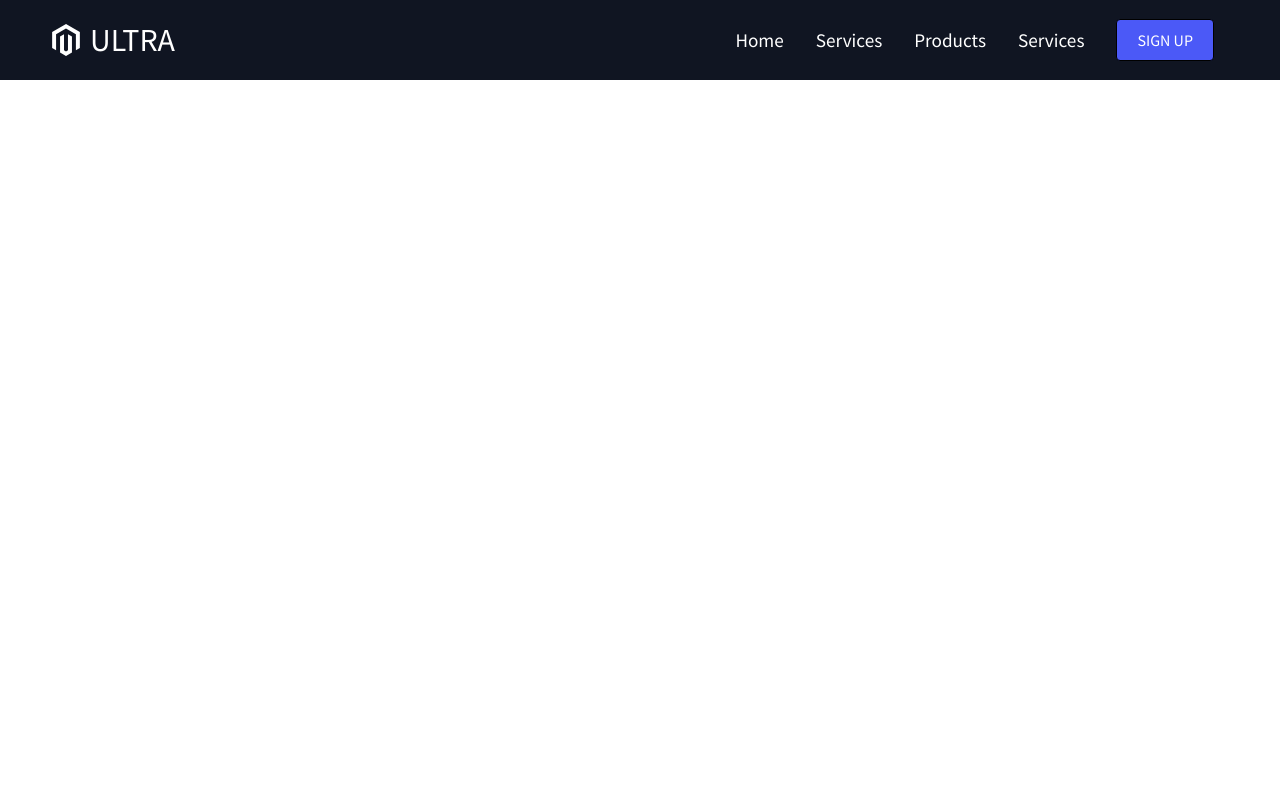
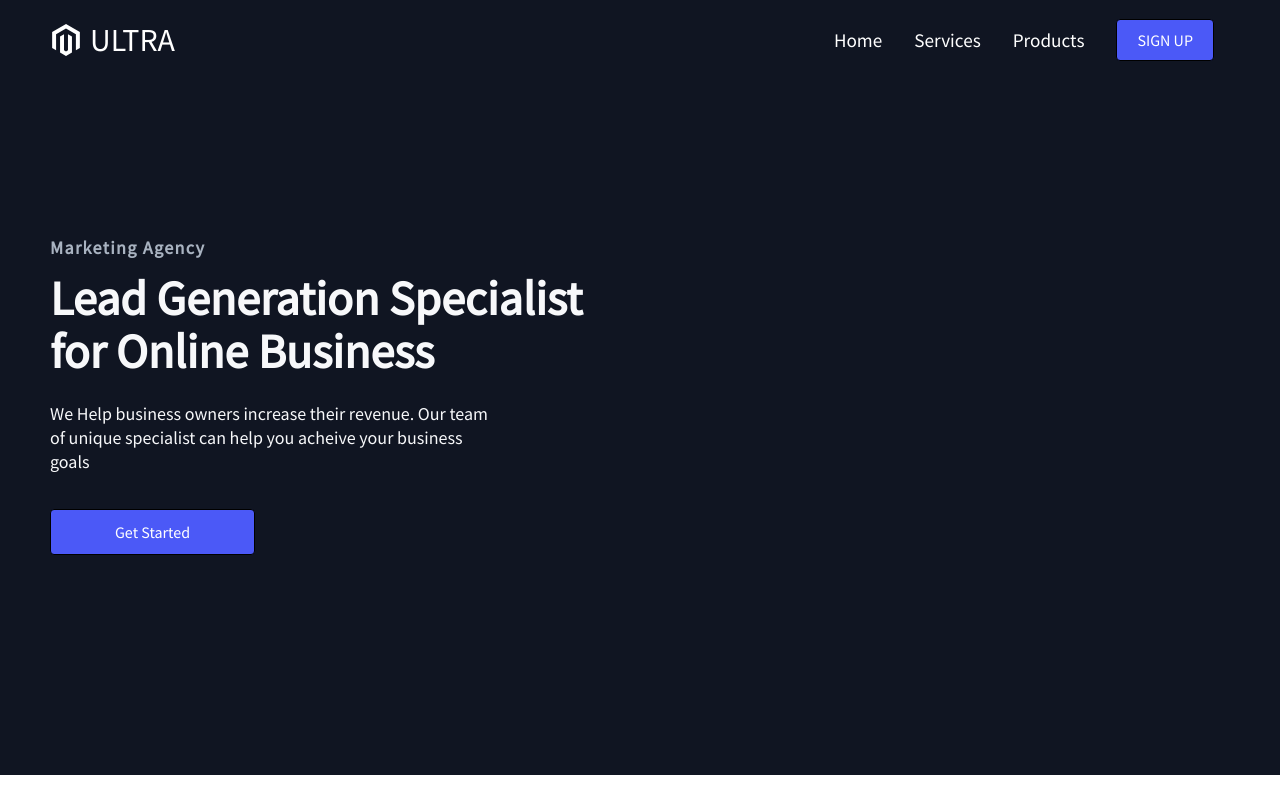
Before and after one commit to MiciWeb/react_marketing-agency-website, a React (Create React App) app: page / in a window 1280 px wide. Built offline with nearby package versions, Linux system fonts and the light colour scheme.

Commit message:
add Info Section and Data

```diff
--- a/src/App.js
+++ b/src/App.js
@@ -2,12 +2,16 @@
 import { Navbar }  from "./components"
 import { BrowserRouter as Router, Switch, Route} from "react-router-dom"
 import GlobalStyle from "./globalStyles"
+import Home from "./pages/HomePage/Home"
 
 function App() {
   return (
     <Router>
       <GlobalStyle/>
       <Navbar />
+      <Switch>
+        <Route path="/" exact={true} component={Home} />
+      </Switch>
     </Router>
   );
 }
--- /dev/null
+++ b/src/components/InfoSection/InfoSection.elements.js
@@ -0,0 +1,78 @@
+import styled from "styled-components"
+
+export const InfoSec = styled.div`
+color: #fff;
+padding: 160px 0;
+background : ${({ lightBg }) => (lightBg ? "#fff" : "#101522")}
+`
+
+export const InfoRow = styled.div`
+display: flex;
+margin: 0 -15px -15px -15px;
+flex-wrap: wrap;
+align-items: center;
+flex-direction: ${({ imgStart }) => (imgStart ? 'row-reverse' : 'row')};
+`
+
+export const InfoColumn = styled.div`
+  flex: 1;
+  max-width: 50%;
+  flex-basis: 50%;
+  margin-bottom: 15px;
+  padding-right: 15px;
+  padding-left: 15px;
+  @media screen and (max-width: 768px) {
+    display: flex;
+    justify-content: center;
+    max-width: 100%;
+    flex-basis: 100%;
+  }
+`
+
+export const TextWrapper = styled.div`
+  max-width: 540px;
+  padding-top: 0;
+  padding-bottom: 60px;
+  @media screen and (max-width: 768px) {
+    padding-bottom: 65px;
+  }
+`
+
+export const imgWrapper = styled.div`
+display: flex;
+max-width: 555px;
+justify-content: ${({ start }) => (start ? "flex-start" : "flex-end")};
+`
+export const TopLine = styled.div`
+color: ${({ lightTopLine }) => (lightTopLine ? "#a9b3c1" : "#4B59F7")};
+font-size: 18px;
+line-height: 16px;
+font-weight: 700;
+letter-spacing: 1.4px;
+margin-bottom: 16px;
+`
+
+export const Img = styled.img`
+  padding-right: 0;
+  border: 0;
+  max-width: 100%;
+  vertical-align: middle;
+  display: inline-block;
+  max-height: 500px;
+`
+
+export const Heading = styled.h1`
+  margin-bottom: 24px;
+  font-size: 48px;
+  line-height: 1.1;
+  font-weight: 600;
+  color: ${({ lightText }) => (lightText ? '#f7f8fa' : '#1c2237')};
+`
+
+export const Subtitle = styled.p`
+max-width: 440px;
+margin-bottom: 35px;
+font-size: 18px;
+line-height: 24px;
+color: ${({ lightTextDesc }) => (lightTextDesc ? "#f7f8fa" : "#1c2237")}
+`
--- /dev/null
+++ b/src/components/InfoSection/InfoSection.js
@@ -0,0 +1,31 @@
+import React from 'react'
+import { InfoSec, InfoRow, InfoColumn, TextWrapper, Heading, Subtitle, TopLine } from "./InfoSection.elements.js"
+import { Container, Button } from "../../globalStyles"
+import { Link } from "react-router-dom"
+
+const infoSection = ({ primary, lightBg, imgStart, lightTopLine, lightTextDesc, buttonLabel, description, headline, lightText, topLine }) => {
+    return (
+        <>
+            <InfoSec lightBg={lightBg}>
+                <Container>
+                    <InfoRow imgStart={imgStart}>
+                        <InfoColumn>
+                            <TextWrapper>
+                                <TopLine lightTopLine={lightTopLine}>{topLine}</TopLine>
+                                <Heading lightText={lightText}>{headline}</Heading>
+                                <Subtitle lightTextDesc={lightTextDesc}>{description}</Subtitle>
+                                <Link to="/sign-up">
+                                    <Button big fontbig primary={primary}>
+                                        {buttonLabel}
+                                    </Button>
+                                </Link>
+                            </TextWrapper>
+                        </InfoColumn>
+                    </InfoRow>
+                </Container>
+            </InfoSec>
+        </>
+    )
+}
+
+export default infoSection
--- a/src/components/Navbar/Navbar.js
+++ b/src/components/Navbar/Navbar.js
@@ -51,9 +51,6 @@
                             <NavItem>
                                 <NavLinks to="/products">Products</NavLinks>
                             </NavItem>
-                            <NavItem>
-                                <NavLinks to="/services">Services</NavLinks>
-                            </NavItem>
                             <NavItemBtn>
                                 {button ? (
                                     <NavBtnLink to="/sign-up">
@@ -61,7 +58,7 @@
                                     </NavBtnLink>
                                 ) : (
                                         <NavBtnLink to="/sign-up">
-                                            <Button onClick={closeMobileMenu}  fontBig primary>
+                                            <Button onClick={closeMobileMenu} fontBig primary>
                                                 SIGN UP
                                         </Button>
                                         </NavBtnLink>
--- a/src/components/index.js
+++ b/src/components/index.js
@@ -1 +1,2 @@
 export { default as Navbar } from "./Navbar/Navbar"
+export { default as InfoSection } from "./InfoSection/InfoSection"
--- /dev/null
+++ b/src/pages/HomePage/Data.js
@@ -0,0 +1,13 @@
+export const homeObjOne = {
+    lightBg:  false,
+    primary: true,
+    lightBg: false,
+    imgStart: "",
+    lightTopLine: true,
+    lightTextDesc: true,
+    buttonLabel: "Get Started",
+    description: "We Help business owners increase their revenue. Our team of unique specialist can help you acheive your business goals",
+    headline: "Lead Generation Specialist for Online Business",
+    lightText: true,
+    topLine: "Marketing Agency"
+}
--- /dev/null
+++ b/src/pages/HomePage/Home.js
@@ -0,0 +1,12 @@
+import React from 'react'
+import {InfoSection} from "../../components"
+import {homeObjOne} from "./Data"
+const Home = () => {
+    return (
+        <>
+            <InfoSection {...homeObjOne} />
+        </>
+    )
+}
+
+export default Home
```
